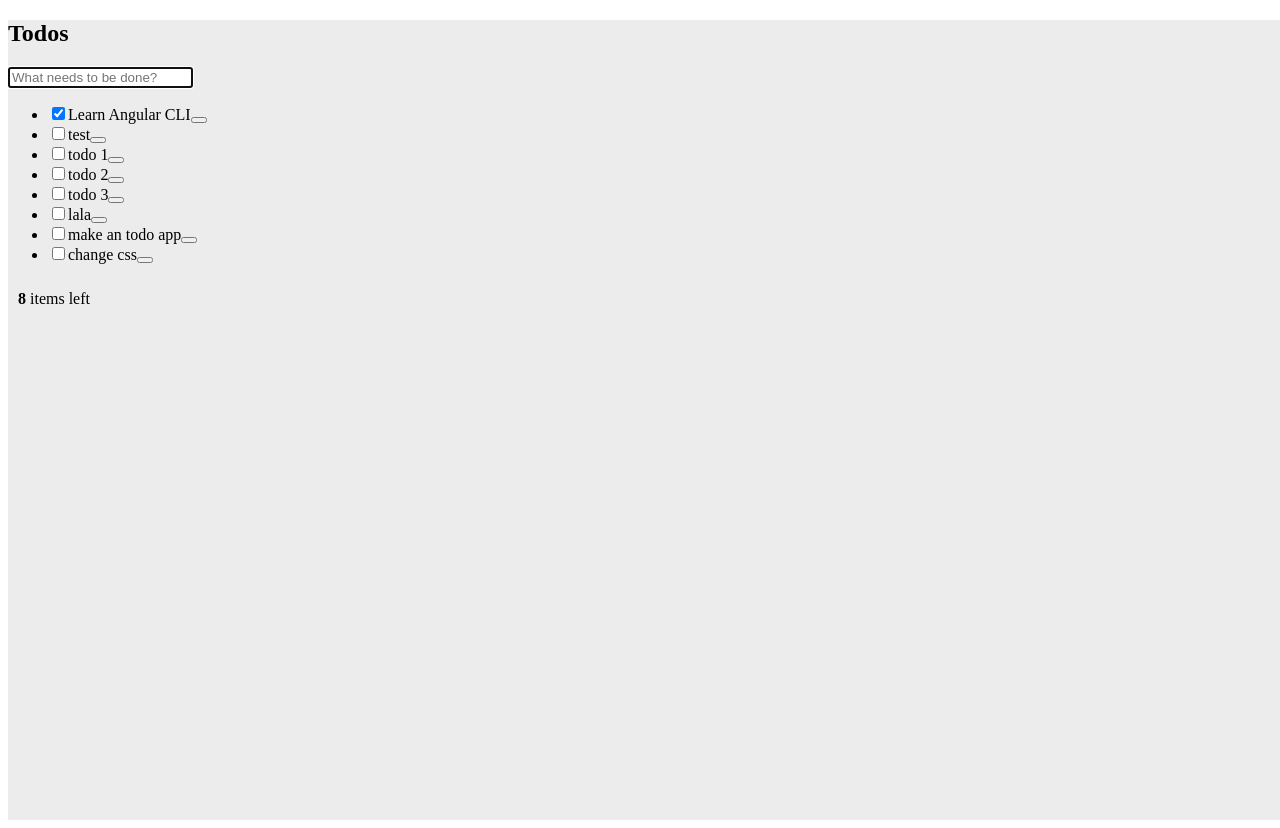
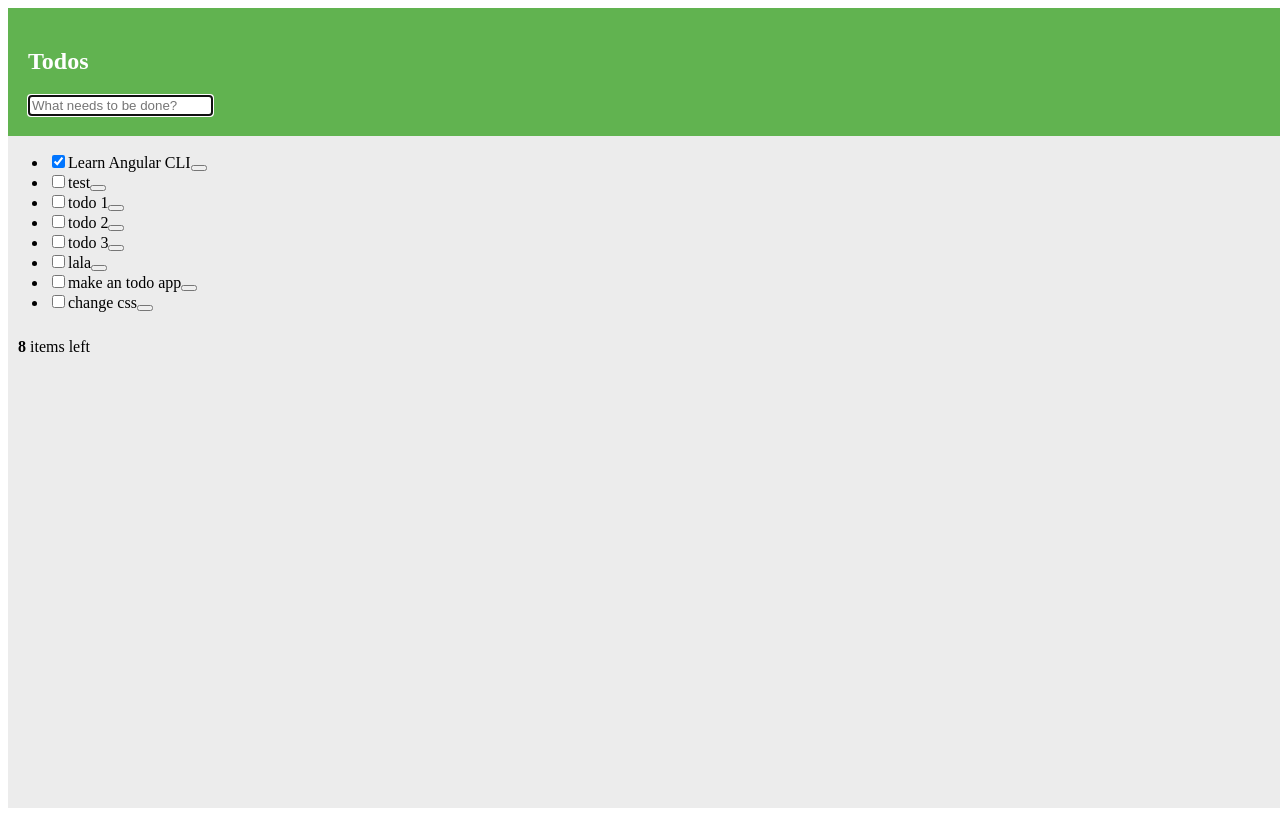
Before and after one commit to 19JeHe92/angular_todo_list, an Angular app: page / in a window 1280 px wide. Built offline with nearby package versions, Linux system fonts and the light colour scheme; data requests are answered from the project's data file.

Commit message:
edit styles of todo-list header

```diff
--- a/src/app/todo-list-header/todo-list-header.component.css
+++ b/src/app/todo-list-header/todo-list-header.component.css
@@ -0,0 +1,10 @@
+.header{
+  background-color: rgb(97, 179, 80);
+  color:white;
+  padding:20px;
+}
+
+.new-todo{
+  border-radius: 0;
+
+}
--- a/src/app/todo-list-header/todo-list-header.component.html
+++ b/src/app/todo-list-header/todo-list-header.component.html
@@ -1,5 +1,5 @@
-<header class="header">
+<header class="container-fluid header">
   <h1>Todos</h1>
-  <input class="new-todo" placeholder="What needs to be done?" autofocus="" [(ngModel)]="newTodo.title"
+  <input class="form-control new-todo" placeholder="What needs to be done?" autofocus="" [(ngModel)]="newTodo.title"
          (keyup.enter)="addTodo()">
 </header>
```
